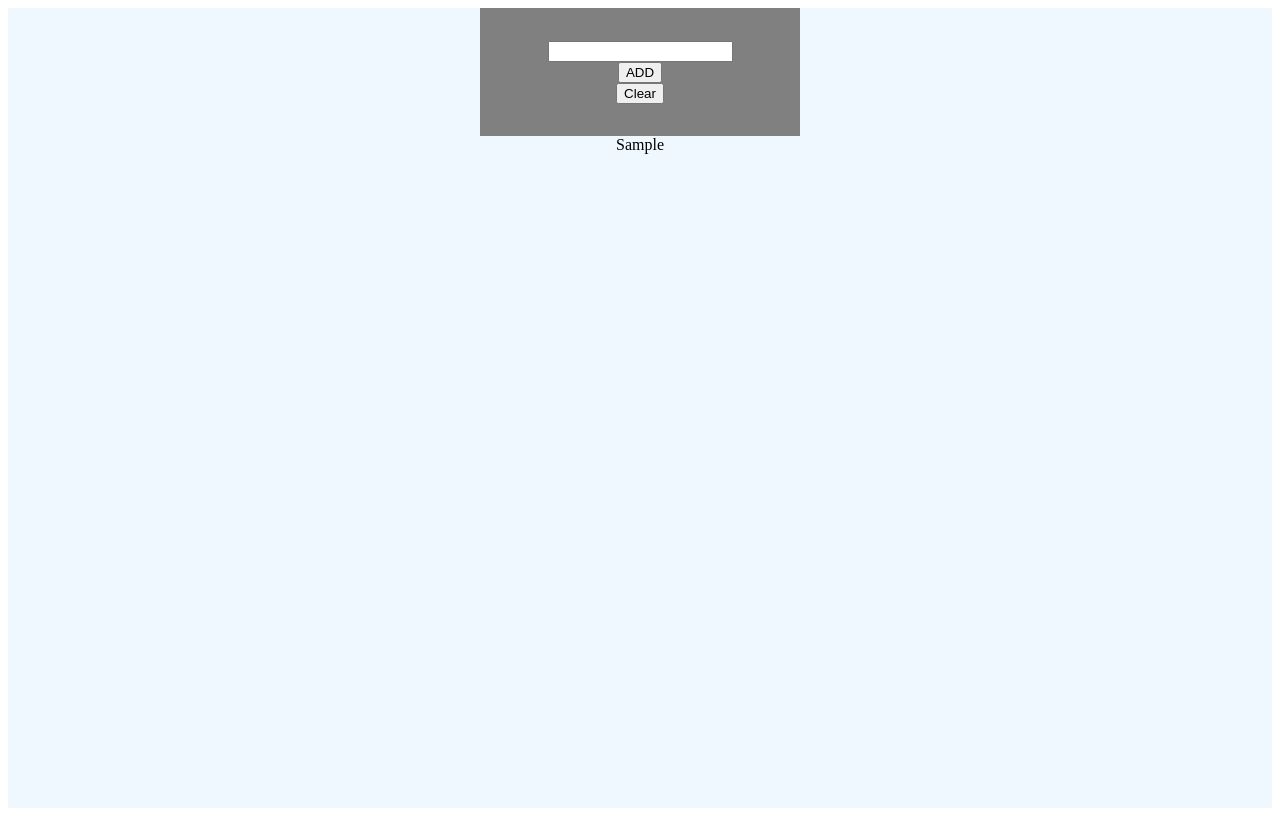
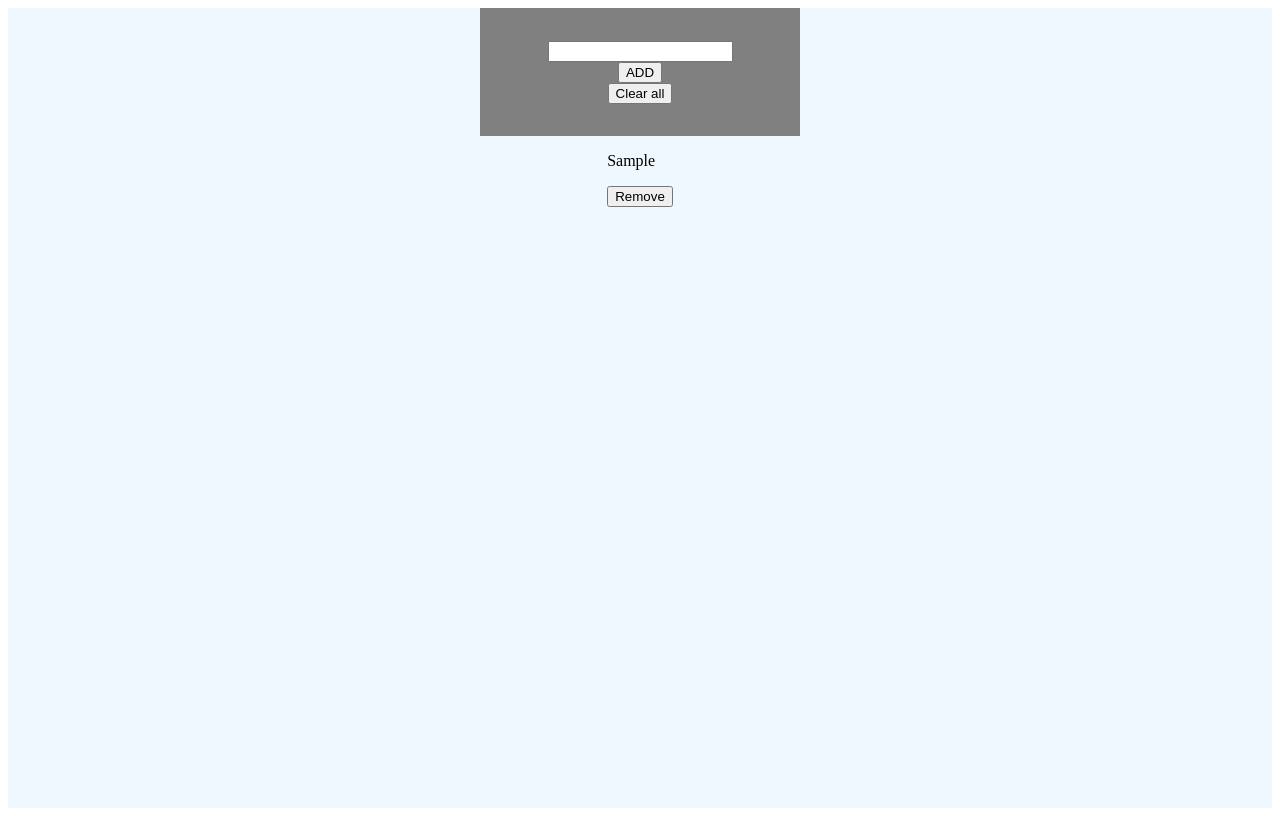
Before and after one commit to RafaelMartinsRibeiro/ReduxCart, a React (Vite) app: page / in a window 1280 px wide. Both pictures are taken after typing "Sample" into the empty fields and a click on the button "ADD". Built offline with nearby package versions, Linux system fonts and the light colour scheme.

Commit message:
Usando useReducer

```diff
--- a/src/App.jsx
+++ b/src/App.jsx
@@ -1,18 +1,8 @@
 import { useReducer, useState } from "react";
 import "./App.css";
+import { reducer } from "./Reducers";
 
-const reducer = (state, action) => {
-  if (action.type === "SUBMIT") {
-    const newPeople = [...state.people, action.payload];
-    return { ...state, people: newPeople };
-  }
 
-  if (action.type === "CLEAR") {
-    return { people: [] };
-  }
-
-  throw new Error("No matching action type");
-};
 
 const defaultState = {
   people: [],
@@ -34,10 +24,6 @@ function App() {
     }
   };
 
-  const clearModal = () => {
-    dispatch({ type: "CLEAR" });
-  };
-
   return (
     <div className="App">
       <form onSubmit={handleSubmit} className="form">
@@ -49,13 +35,22 @@ function App() {
           />
         </div>
         <button type="submit">ADD</button>
-        <button type="button" onClick={clearModal}>
-          Clear
+        <button type="button" onClick={() => dispatch({ type: "CLEAR" })}>
+          Clear all
         </button>
       </form>
 
       {state.people.map((person) => {
-        return <div key={person.id}>{person.name}</div>;
+        return (
+          <div key={person.id}>
+            <p>{person.name}</p>
+            <button
+              onClick={() => dispatch({ type: "REMOVE", payload: person.id })}
+            >
+              Remove
+            </button>
+          </div>
+        );
       })}
     </div>
   );
--- /dev/null
+++ b/src/Reducers/index.js
@@ -0,0 +1,21 @@
+export const reducer = (state, action) => {
+  switch (action.type) {
+    case "SUBMIT": {
+      const newPeople = [...state.people, action.payload];
+      return { ...state, people: newPeople };
+    }
+    case "CLEAR": {
+      return { people: [] };
+    }
+    case "REMOVE": {
+      const removePeople = state.people.filter((people) => {
+        return people.id !== action.payload;
+      });
+
+      return { ...state, people: removePeople };
+    }
+    default: {
+      return { ...state };
+    }
+  }
+};
```
